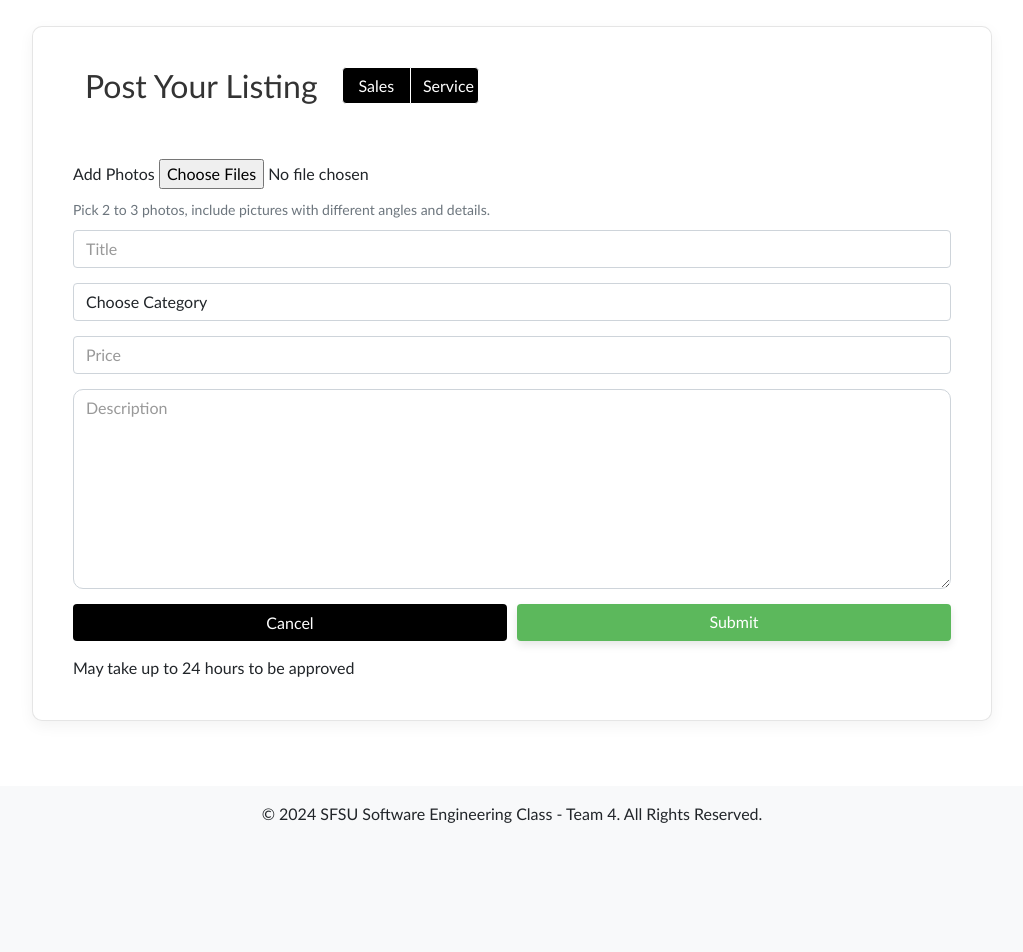
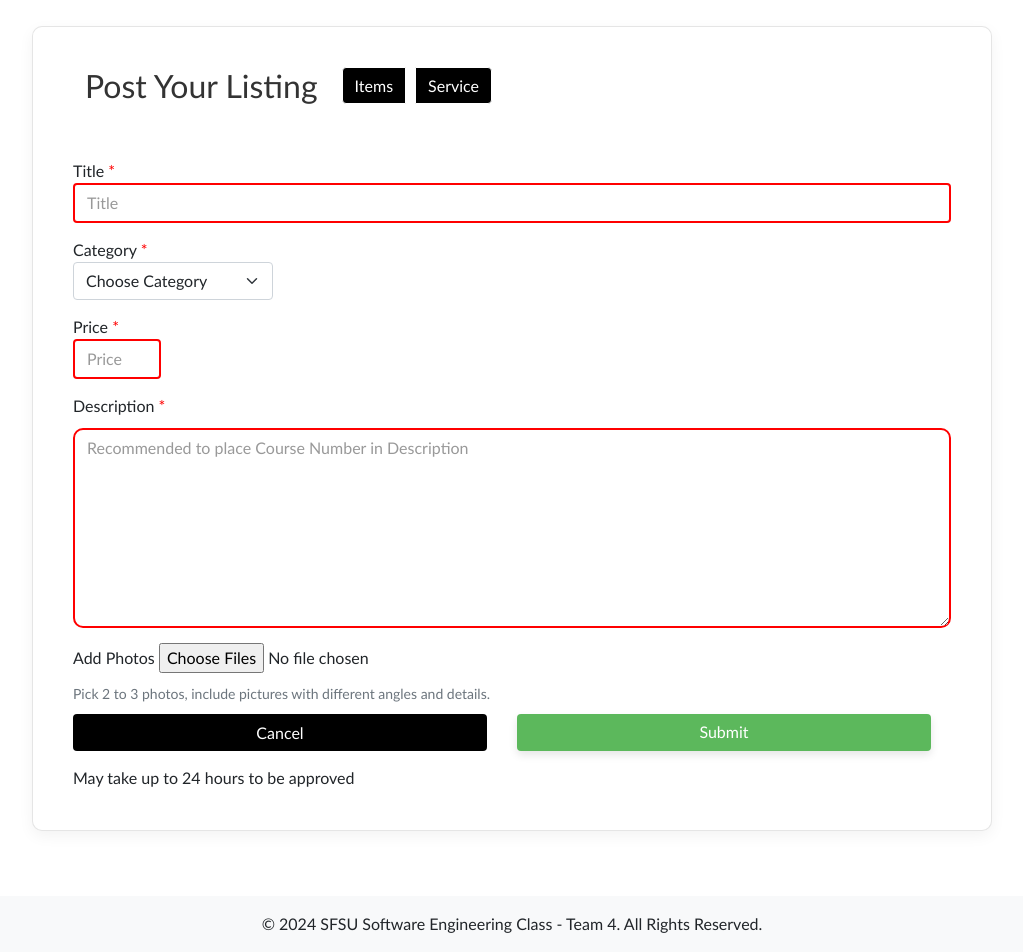
Before and after one commit to Amandeep-Singh-24/SwiftSell, a Flask app: page /post in a window 1280 px wide. Shown: the part 133-1085 px from the top of the page, without its empty margins (128-1151 px from the left). Before the commit the page ends 956 px from the top, so only its background shows below. Run offline with Flask 3, Linux system fonts and the light colour scheme; the visitor is signed in with stand-in values (Sample User, id 1); data that the repository does not hold is empty.

Commit message:
Added required red outlines, made price size smaller, changed 'sales' to 'items'.

```diff
--- a/application/src/static/css/post.css
+++ b/application/src/static/css/post.css
@@ -22,6 +22,30 @@
     border: 1px solid rgba(0,0,0,0.1);
 }
 
+
+/* styling for red outlines in post input forms */
+.form-control.price-field {
+    width: 10%;
+}
+.btn-group .btn {
+    margin-right: 10px;
+}
+.form-row .col {
+    margin-right: 20px;
+}
+.form-group.required .form-control {
+    border: 2px solid red;
+}
+.form-group.required label::after {
+    content: " *";
+    color: red;
+}
+.form-group .form-control.valid {
+    border: 1px solid #ced4da;
+}
+.form-group label.valid::after {
+    content: "";
+}
 /* Ensure form controls take full width */
 .form-control, .form-select, .btn-block {
     width: 100%; /* Set the width to 100% of their parent element */
--- a/application/templates/post.html
+++ b/application/templates/post.html
@@ -4,6 +4,7 @@
   rel="stylesheet"
   href="{{ url_for('static', filename='css/post.css') }}"
 />
+
 {% endblock %} {% block content %} {% for message in get_flashed_messages() %}
 <div class="alert alert-warning alert-dismissible fade show" role="alert">
   {{ message }}
@@ -32,7 +33,7 @@
             value="item"
             onclick="toggleForm('item'); submitForm('item')"
           >
-            Sales
+            Items
           </button>
           <button
             type="button"
@@ -56,6 +57,47 @@
       <!-- Item fields -->
       <input type="hidden" name="action" id="action" value="item" />
       <div id="itemFields">
+        <div class="form-group required">
+          <label for="title">Title</label>
+          <input
+            type="text"
+            class="form-control"
+            name="title"
+            id="title"
+            placeholder="Title"
+          />
+        </div>
+        <div class="form-group required">
+          <label for="category">Category</label>
+            <select class="form-select me-2" name="category" id="category">
+              <option value="all" {% if category == 'all' or category == '' %}selected{% endif %}>Choose Category</option>
+              {% for cat in categories %}
+              <option value="{{ cat.categories_id }}" {% if cat.categories_id|string == category|string %}selected{% endif %}>
+                {{ cat.category_name }}
+              </option>
+              {% endfor %}
+            </select>
+        </div>
+        <div class="form-group required">
+          <label for="price">Price</label>
+          <input
+            type="text"
+            class="form-control price-field"
+            name="price"
+            id="price"
+            placeholder="Price"
+          />
+        </div>
+        <div class="form-group required">
+          <label for="description">Description</label>
+          <textarea
+            class="form-control"
+            name="description"
+            id="description"
+            placeholder="Recommended to place Course Number in Description"
+            rows="3"
+          ></textarea>
+        </div>
         <div class="form-group">
           <label for="photoUpload">Add Photos</label>
           <input
@@ -70,62 +112,38 @@
             details.</small
           >
         </div>
-        <div class="form-group">
-          <input
-            type="text"
-            class="form-control"
-            name="title"
-            placeholder="Title"
-          />
-          <select class="form-control" name="category_id">
-            <option selected>Choose Category</option>
-            <option value="1">Electronics</option>
-            <option value="2">Clothing</option>
-            <option value="3">Furniture</option>
-            <option value="4">Service</option>
-          </select>
-          <input
-            type="text"
-            class="form-control"
-            name="price"
-            placeholder="Price"
-          />
-          <textarea
-            class="form-control"
-            name="description"
-            placeholder="Description"
-            rows="3"
-          ></textarea>
-        </div>
       </div>
       <!-- Service fields -->
       <div id="serviceFields" style="display: none">
-        <div class="form-group">
-          <input
-            type="hidden"
-            type="file"
-            class="form-control-file"
-            id="photoUpload"
-            name="photo_path"
-            multiple
-          />
+        <div class="form-group required">
+          <label for="service_title">Title</label>
           <input
             type="text"
             class="form-control"
             name="service_title"
+            id="service_title"
             placeholder="Title"
           />
+        </div>
+        <div class="form-group">
           <input type="hidden" class="form-control" name="category_id" />
-
+        </div>
+        <div class="form-group required">
+          <label for="service_price">Fee</label>
           <input
             type="text"
-            class="form-control"
+            class="form-control price-field"
             name="service_price"
+            id="service_price"
             placeholder="Fee"
           />
+        </div>
+        <div class="form-group required">
+          <label for="service_description">Description</label>
           <textarea
             class="form-control"
             name="service_description"
+            id="service_description"
             placeholder="Description"
             rows="3"
           ></textarea>
@@ -184,6 +202,22 @@
   document.addEventListener("DOMContentLoaded", function () {
     // Initialize the form to show the item form by default
     toggleForm("item");
+
+    // Add event listeners to required fields
+    var requiredFields = document.querySelectorAll('.form-group.required .form-control');
+    requiredFields.forEach(function(field) {
+      field.addEventListener('input', function() {
+        if (field.value.trim() !== '') {
+          field.classList.add('valid');
+          field.classList.remove('invalid');
+          field.closest('.form-group').classList.remove('required');
+        } else {
+          field.classList.remove('valid');
+          field.classList.add('invalid');
+          field.closest('.form-group').classList.add('required');
+        }
+      });
+    });
   });
 </script>
 {% endblock %}
```
